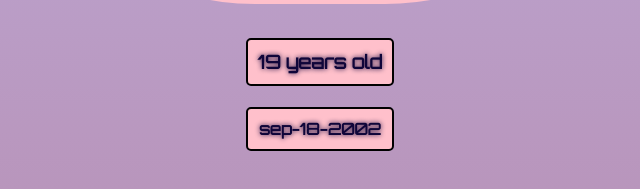
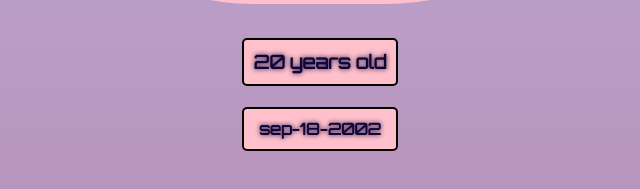
Before and after one commit to jayanthkondhinni/bdat-gift-site, a plain HTML site: page index.html in a window 1280 px wide. Shown: the part 737-926 px from the top of the page, 320-960 px from the left. Drawn offline with Linux system fonts and the light colour scheme.

Commit message:
Update index.html

```diff
--- a/index.html
+++ b/index.html
@@ -12,7 +12,7 @@
 <h1>Happy Birthday ganesh</h1>
 <img src=ganesh.jpg alt="ganesh photo" id="main-img">
 <div>
-<h3 id="age">19 years old</h3>
+<h3 id="age">20 years old</h3>
 <h4 id="dob">sep-18-2002</h4>
 </div>
 </div>
```
